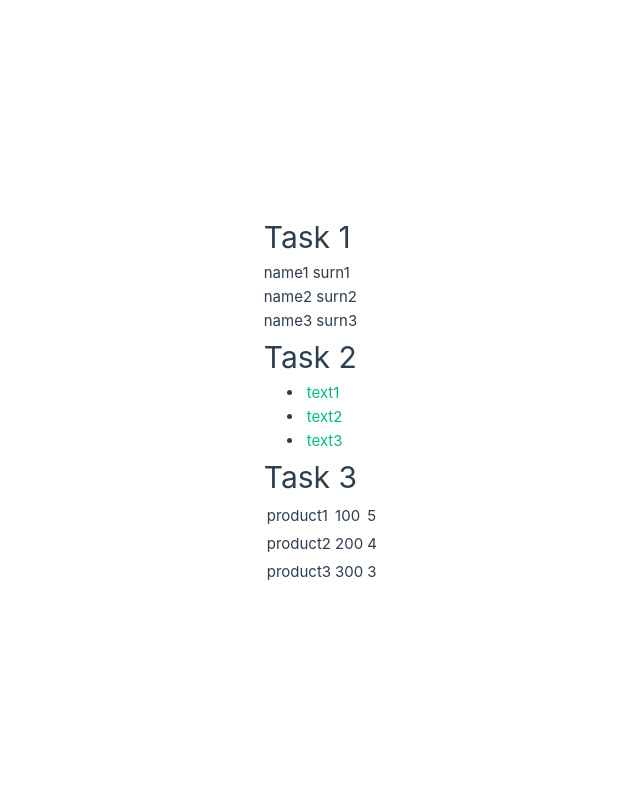
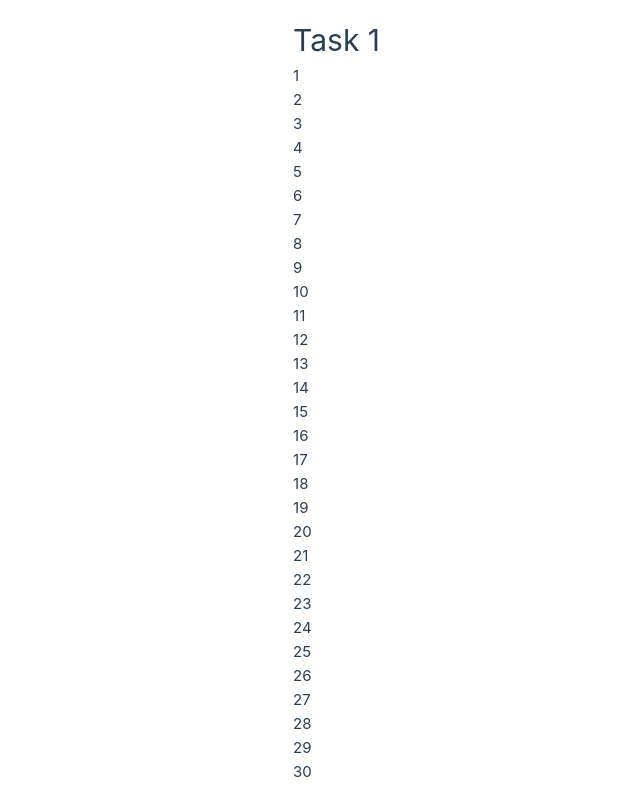
Before and after one commit to bendyou/vue_test, a Vue app: page / in a window 1280 px wide. Shown: the whole page, without its empty margins (260-900 px from the left). Built offline with nearby package versions, Linux system fonts and the light colour scheme.

Commit message:
Initial commit in task_32

```diff
--- a/src/App.vue
+++ b/src/App.vue
@@ -1,48 +1,14 @@
 <template>
   <div>
     <h1>Task 1</h1>
-    <p v-for="user in users" :key="user.name">
-      {{ user.name }} {{ user.surn }}
-    </p>
-
-    <h1>Task 2</h1>
-    <ul>
-      <li v-for="href in hrefs" :key="href.href">
-        <a :href="href.href">{{ href.text }}</a>
-      </li>
-    </ul>
-
-    <h1>Task 3</h1>
-    <table>
-      <tr v-for="product in products" :key="product.name">
-        <td>{{ product.name }}</td>
-        <td>{{ product.price }}</td>
-        <td>{{ product.quantity }}</td>
-      </tr>
-    </table>
+    <p v-for="num in 30" :key="num">{{ num }}</p>
   </div>
 </template>
 
 <script>
 export default {
   data() {
-    return {
-      users: [
-        { name: 'name1', surn: 'surn1' },
-        { name: 'name2', surn: 'surn2' },
-        { name: 'name3', surn: 'surn3' }
-      ],
-      hrefs: [
-        { href: '1.html', text: 'text1' },
-        { href: '2.html', text: 'text2' },
-        { href: '3.html', text: 'text3' }
-      ],
-      products: [
-        { name: 'product1', price: 100, quantity: 5 },
-        { name: 'product2', price: 200, quantity: 4 },
-        { name: 'product3', price: 300, quantity: 3 }
-      ]
-    };
+    return {};
   }
 };
 </script>
```
